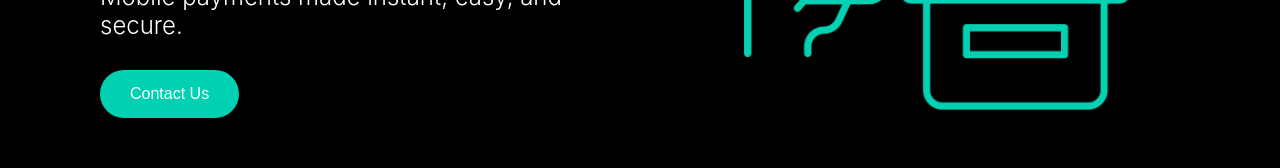
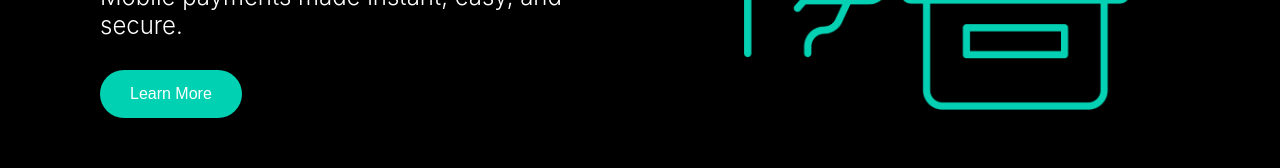
Before and after one commit to Flizpay/pay-with-x.github.io, a React (Create React App) app: page / in a window 1280 px wide. Shown: the part 422-590 px from the top of the page. Built offline with nearby package versions, Linux system fonts and the light colour scheme; the HTML template or start-up script is replaced by a standard one.

Commit message:
github pages14

```diff
--- a/src/locales/en.json
+++ b/src/locales/en.json
@@ -11,7 +11,7 @@
     "Hero": {
       "title": "We Make Payments for Everyone!",
       "subtitle": "Mobile payments made instant, easy, and secure.",
-      "buttonText": "Contact Us"
+      "buttonText": "Learn More"
     },
     "Merchants": {
         "title": "Merchants",
--- a/src/screens/mobile/Hero.js
+++ b/src/screens/mobile/Hero.js
@@ -4,6 +4,9 @@ import { useTranslation } from 'react-i18next';
 
 
 function Hero() {
+  const scrollToSection = (sectionID) => {
+    document.getElementById(sectionID).scrollIntoView({ behavior: 'smooth' });
+  };
   const { t } = useTranslation();
   const isMobile = window.innerWidth <= 768;
 
@@ -24,7 +27,9 @@ function Hero() {
       <div style={styles.contentContainer}>
         <h1 style={combinedHeroTitle}>{t('Hero.title')}</h1>
         <p style={combinedHeroSubtitle}>{t('Hero.subtitle')}</p>
-        <button style={styles.button}>{t('Hero.buttonText')}</button>
+        <button onClick={() => scrollToSection('merchant')} style={styles.button}>
+          {t('Hero.buttonText')}
+        </button>
       </div>
       <div style={styles.logoContainer}>
         <img src="/mainIcon.png" alt="Mobile Payment Icon" style={styles.logoImage} />
--- a/src/screens/web/Hero.js
+++ b/src/screens/web/Hero.js
@@ -3,6 +3,9 @@ import { useTranslation } from 'react-i18next';
 
 
 function Hero() {
+  const scrollToSection = (sectionID) => {
+    document.getElementById(sectionID).scrollIntoView({ behavior: 'smooth' });
+  };
     const { t } = useTranslation();
     const isMobile = window.innerWidth <= 768;
 
@@ -15,7 +18,9 @@ function Hero() {
         <div style={styles.contentContainer}>
           <h1 style={styles.heroTitle}>{t('Hero.title')}</h1>
           <p style={styles.heroSubtitle}>{t('Hero.subtitle')}</p>
-          <button style={styles.button}>{t('Hero.buttonText')}</button>
+          <button onClick={() => scrollToSection('merchant')} style={styles.button}>
+            {t('Hero.buttonText')}
+          </button>
         </div>
         <div style={styles.logoContainer}>
           <img src="/mainIcon.png" alt="Mobile Payment Icon" style={styles.logoImage} />
```
Also changed, not shown: 7 other files (tests, documents, lock files or other folders).
